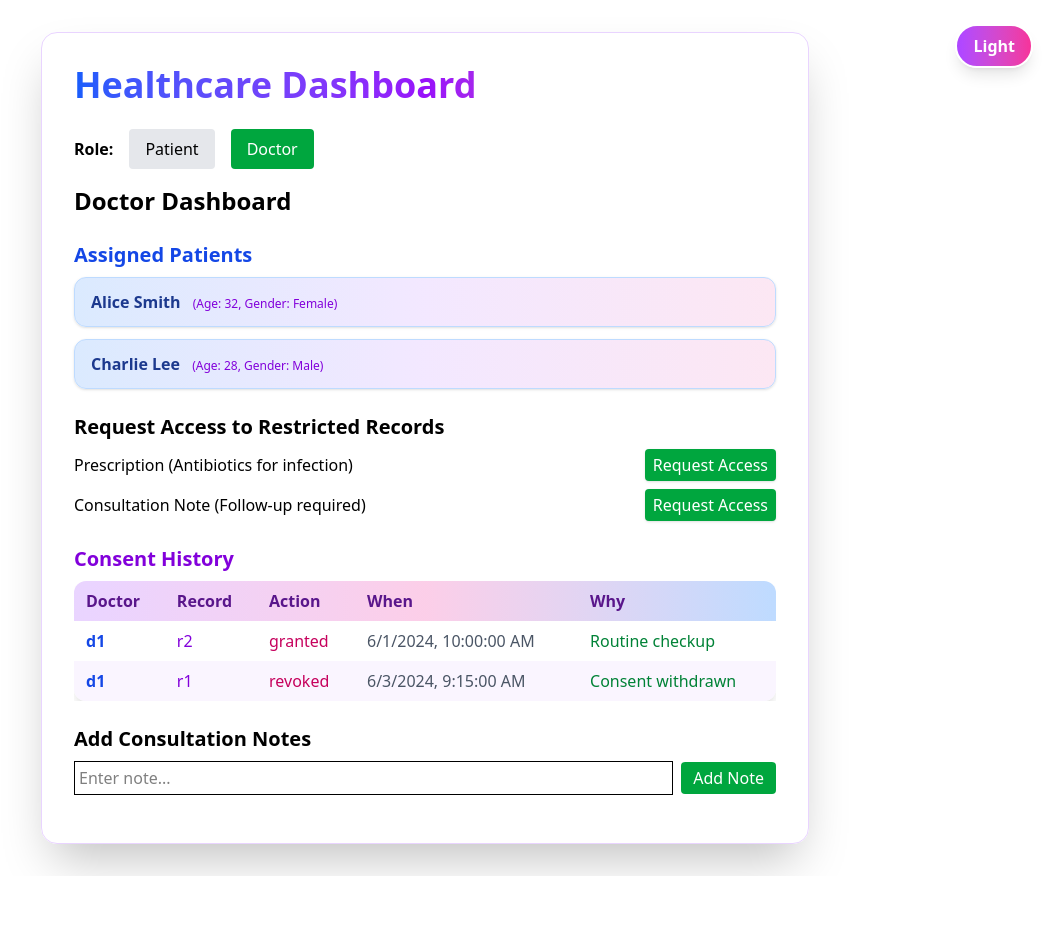
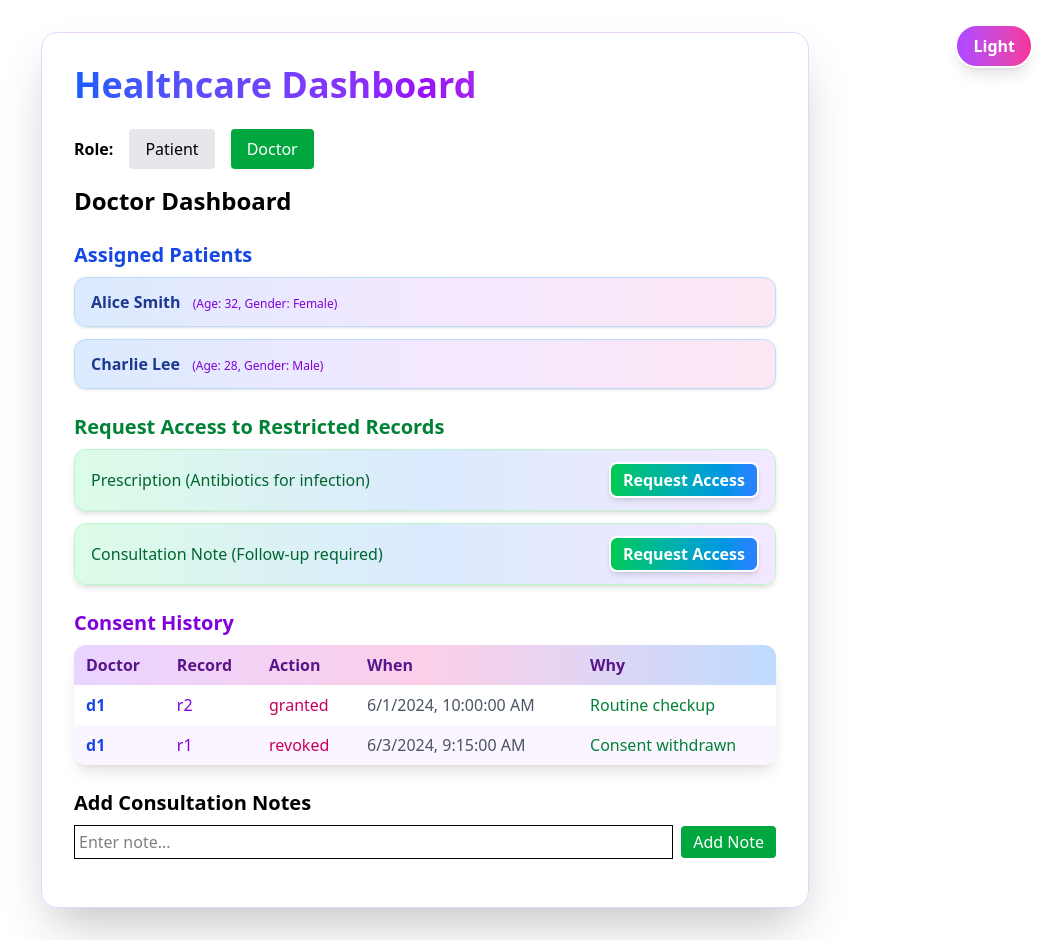
Before and after one commit to pranavverma1038/healthCare-DashBoard, a React (Vite) app in the folder healthcare/: page / in a window 1280 px wide. Both pictures are taken after a click on the button "Doctor". Shown: the whole page, without its empty margins (215-1277 px from the left). Before the commit the page ends 876 px from the top, so only its background shows below. Built offline with nearby package versions, Linux system fonts and the light colour scheme.

Commit message:
adding styles

```diff
--- a/healthcare/src/components/AssignedPatients.jsx
+++ b/healthcare/src/components/AssignedPatients.jsx
@@ -12,11 +12,11 @@ export default function AssignedPatients() {
         {assigned.map(p => (
           <motion.li
             key={p.id}
-            className="mb-3 px-4 py-3 rounded-xl bg-gradient-to-r from-blue-100 via-purple-100 to-pink-100 dark:from-blue-900 dark:via-purple-900 dark:to-pink-900 shadow border border-blue-200 dark:border-blue-700 font-medium text-blue-900 dark:text-blue-100"
+            className="mb-3 px-4 py-3 rounded-xl bg-gradient-to-r from-blue-100 via-purple-100 to-pink-100 dark:from-blue-900 dark:via-purple-900 dark:to-pink-900 shadow border border-blue-200 dark:border-blue-700 font-medium text-blue-900 dark:text-blue-100 transition-all duration-300"
             initial={{ opacity: 0, x: -20 }}
             animate={{ opacity: 1, x: 0 }}
-            transition={{ duration: 0.5 }}
-            whileHover={{ scale: 1 }}
+            whileHover={{ scale: 1.04 }}
+            transition={{ type: 'spring', stiffness: 300, damping: 20 }}
           >
             <span className="font-semibold">{p.name}</span> <span className="ml-2 text-xs text-purple-700 dark:text-purple-300">(Age: {p.age}, Gender: {p.gender})</span>
           </motion.li>
--- a/healthcare/src/components/ConsentHistory.jsx
+++ b/healthcare/src/components/ConsentHistory.jsx
@@ -6,12 +6,7 @@ export default function ConsentHistory() {
   // For demo, use patientId 'p1'
   const history = consentHistory.filter(c => c.patientId === 'p1');
   return (
-    <motion.div
-      initial={{ opacity: 0 }}
-      animate={{ opacity: 1 }}
-      transition={{ duration: 0.5 }}
-      className="overflow-x-auto"
-    >
+    <>
       <h3 className="text-xl font-semibold mb-2 text-purple-700 dark:text-purple-300">Consent History</h3>
       <table className="w-full text-left border-separate border-spacing-0 rounded-xl overflow-hidden shadow-lg">
         <thead>
@@ -35,6 +30,6 @@ export default function ConsentHistory() {
           ))}
         </tbody>
       </table>
-    </motion.div>
+    </>
   );
 }
--- a/healthcare/src/components/HealthRecords.jsx
+++ b/healthcare/src/components/HealthRecords.jsx
@@ -19,7 +19,7 @@ export default function HealthRecords() {
             transition={{ duration: 0.5 }}
           >
             <div className="flex items-center gap-3 mb-2">
-              <span className="inline-block w-8 h-8 rounded-full bg-gradient-to-tr from-blue-400 to-purple-400 flex items-center justify-center text-white text-lg font-bold shadow">
+              <span className="inline-block w-8 h-8 rounded-full bg-gradient-to-tr from-blue-400 to-purple-400 flex text-center justify-center text-white text-lg font-bold shadow">
                 {record.type[0]}
               </span>
               <div className="font-bold text-blue-700 dark:text-blue-300 text-lg">{record.type}</div>
--- a/healthcare/src/components/RequestAccess.jsx
+++ b/healthcare/src/components/RequestAccess.jsx
@@ -13,21 +13,21 @@ export default function RequestAccess() {
   };
   return (
     <div>
-      <h3 className="text-xl font-semibold mb-2">Request Access to Restricted Records</h3>
+      <h3 className="text-xl font-semibold mb-2 text-green-700 dark:text-green-300">Request Access to Restricted Records</h3>
       <ul>
         {restricted.map(r => (
           <motion.li
             key={r.id}
-            className="mb-2 flex items-center justify-between"
+            className="mb-3 flex items-center justify-between bg-gradient-to-r from-green-100 via-blue-100 to-purple-100 dark:from-green-900 dark:via-blue-900 dark:to-purple-900 rounded-xl px-4 py-3 shadow-md border border-green-200 dark:border-green-700"
             initial={{ opacity: 0, x: 20 }}
             animate={{ opacity: 1, x: 0 }}
             transition={{ duration: 0.4 }}
             whileHover={{ scale: 1.02 }}
           >
-            <span>{r.type} ({r.description})</span>
+            <span className="font-medium text-green-800 dark:text-green-200">{r.type} ({r.description})</span>
             <motion.button
               whileHover={{ scale: 1.08 }}
-              className="ml-4 px-2 py-1 bg-green-600 text-white rounded shadow"
+              className="ml-4 px-3 py-1 bg-gradient-to-r from-green-500 to-blue-500 text-white rounded-lg shadow-md font-semibold border-2 border-white dark:border-gray-900"
               onClick={handleRequest}
             >
               Request Access
```
